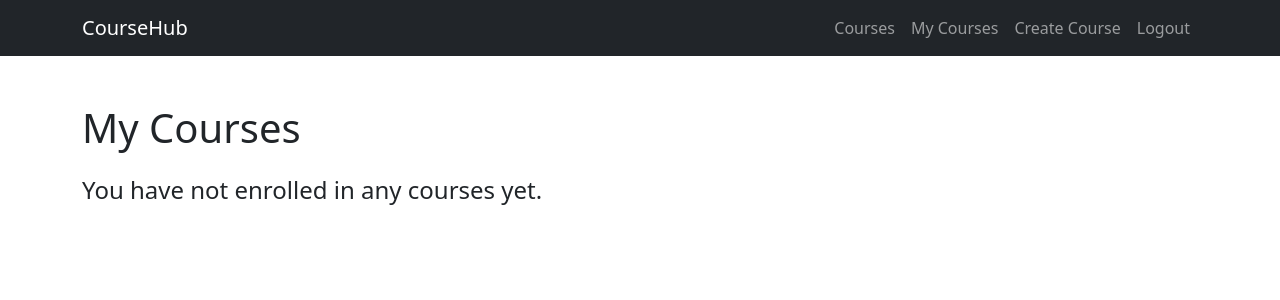
After one commit to yazdan552/CourseHub, a Django app: page /my-courses/ in a window 1280 px wide. The commit adds this page. Shown: the top 300 px of the page. Run offline with Django 4.2, Linux system fonts and the light colour scheme; the visitor is signed in with stand-in values (Sample User, id 1); data that the repository does not hold is empty.

Commit message:
Implement course enrollment feature

```diff
--- a/courses/forms.py
+++ b/courses/forms.py
@@ -10,7 +10,6 @@ class CourseForm(forms.ModelForm):
 
         exclude = [
             "instructor",
-            "students_count",
             "created_at",
         ]
 
--- a/courses/templates/courses/course_list.html
+++ b/courses/templates/courses/course_list.html
@@ -22,11 +22,15 @@
                         </h4>
 
                         <p>
-                            {{ course.instructor.name }}
+                            {{ course.instructor }}
                         </p>
 
                         <p>
                             ${{ course.price }}
+                        </p>
+
+                        <p>
+                            Students: {{ course.enrollments.count }}
                         </p>
 
                         <a
--- /dev/null
+++ b/courses/templates/courses/my_courses.html
@@ -0,0 +1,64 @@
+{% extends "base.html" %}
+
+{% block content %}
+
+<h1 class="mb-4">
+    My Courses
+</h1>
+
+<div class="row">
+
+    {% for enrollment in enrollments %}
+
+        <div class="col-md-4 mb-4">
+
+            <div class="card h-100 shadow-sm">
+
+                <div class="card-body">
+
+                    <h4>
+
+                        {{ enrollment.course.title }}
+
+                    </h4>
+
+                    <p>
+
+                        {{ enrollment.course.instructor }}
+
+                    </p>
+
+                    <p>
+
+                        ${{ enrollment.course.price }}
+
+                    </p>
+
+                    <a
+                        href="{% url 'course_detail' enrollment.course.id %}"
+                        class="btn btn-primary"
+                    >
+
+                        View Course
+
+                    </a>
+
+                </div>
+
+            </div>
+
+        </div>
+
+    {% empty %}
+
+        <h4>
+
+            You have not enrolled in any courses yet.
+
+        </h4>
+
+    {% endfor %}
+
+</div>
+
+{% endblock %}
--- a/courses/urls.py
+++ b/courses/urls.py
@@ -1,13 +1,18 @@
 from django.urls import path
 
 from . import views
-
 
 urlpatterns = [
     path(
         "",
         views.course_list,
         name="course_list",
+    ),
+
+    path(
+        "my-courses/",
+        views.my_courses,
+        name="my_courses",
     ),
 
     path(
@@ -20,6 +25,18 @@ urlpatterns = [
         "register/",
         views.register,
         name="register",
+    ),
+
+    path(
+        "<int:course_id>/enroll/",
+        views.enroll_course,
+        name="enroll_course",
+    ),
+
+    path(
+        "<int:course_id>/unenroll/",
+        views.unenroll_course,
+        name="unenroll_course",
     ),
 
     path(
--- a/courses/views.py
+++ b/courses/views.py
@@ -1,11 +1,14 @@
+from django.contrib.auth.decorators import login_required
 from django.http import HttpResponseForbidden
 from django.shortcuts import render, redirect, get_object_or_404
-from .forms import  CourseForm, RegisterForm
-from .models import Course, Instructor
+from .forms import CourseForm, RegisterForm
+from .models import Course, Instructor, Enrollment
 from django.contrib.auth import login
 from django.contrib.admin.views.decorators import staff_member_required
+from django.contrib import messages
+
+
 # Create your views here.
-
 
 
 def course_list(request):
@@ -19,24 +22,101 @@ def course_list(request):
         },
     )
 
+
+@login_required
+def my_courses(request):
+    enrollments = request.user.enrollments.select_related("course", )
+    return render(
+        request,
+        "courses/my_courses.html",
+        {
+            "enrollments": enrollments,
+        }
+    )
+
+
 def course_detail(request, course_id):
     course = get_object_or_404(
         Course,
         id=course_id,
     )
 
+    is_enrolled = False
+
+    if request.user.is_authenticated:
+        is_enrolled = Enrollment.objects.filter(
+            user=request.user,
+            course=course,
+        ).exists()
+
     return render(
         request,
         "courses/course_detail.html",
         {
             "course": course,
+            "is_enrolled": is_enrolled,
         },
+    )
+
+
+@login_required
+def enroll_course(request, course_id):
+    course = get_object_or_404(
+        Course,
+        id=course_id,
+    )
+
+    if request.method == "POST":
+        Enrollment.objects.get_or_create(
+            user=request.user,
+            course=course,
+        )
+
+        messages.success(
+            request,
+            "You enrolled in this course.",
+        )
+
+        return redirect(
+            "course_detail",
+            course.id,
+        )
+
+    return redirect(
+        "course_detail",
+        course.id,
+    )
+
+
+@login_required
+def unenroll_course(request, course_id):
+    course = get_object_or_404(
+        Course,
+        id=course_id,
+    )
+    if request.method == "POST":
+        Enrollment.objects.filter(
+            user=request.user,
+            course=course,
+        ).delete()
+
+        messages.success(
+            request,
+            "You left this course.",
+        )
+
+        return redirect(
+            "course_detail",
+            course.id,
+        )
+    return redirect(
+        "course_detail",
+        course.id,
     )
 
 
 @staff_member_required
 def create_course(request):
-
     if request.method == "POST":
 
         form = CourseForm(request.POST)
@@ -49,6 +129,11 @@ def create_course(request):
             course.instructor = request.user.instructor
 
             course.save()
+
+            messages.success(
+                request,
+                "Course created successfully.",
+            )
 
             return redirect("course_list")
 
@@ -85,6 +170,11 @@ def update_course(request, course_id):
         if form.is_valid():
             form.save()
 
+            messages.success(
+                request,
+                "Course updated successfully.",
+            )
+
             return redirect(
                 "course_detail",
                 course.id,
@@ -105,7 +195,6 @@ def update_course(request, course_id):
     )
 
 
-
 @staff_member_required
 def delete_course(request, course_id):
     course = get_object_or_404(
@@ -119,8 +208,12 @@ def delete_course(request, course_id):
         )
 
     if request.method == "POST":
+        course.delete()
 
-        course.delete()
+        messages.success(
+            request,
+            "Course deleted successfully.",
+        )
 
         return redirect("course_list")
 
@@ -133,12 +226,7 @@ def delete_course(request, course_id):
     )
 
 
-
-
-
-
 def register(request):
-
     if request.method == "POST":
 
         form = RegisterForm(request.POST)
@@ -154,6 +242,11 @@ def register(request):
 
             login(request, user)
 
+            messages.success(
+                request,
+                "Registration completed successfully.",
+            )
+
             return redirect("course_list")
 
     else:
--- a/templates/base.html
+++ b/templates/base.html
@@ -58,6 +58,23 @@
                     </a>
 
                 </li>
+
+                {% if user.is_authenticated %}
+
+                    <li class="nav-item">
+
+                        <a
+                                class="nav-link"
+                                href="{% url 'my_courses' %}"
+                        >
+
+                            My Courses
+
+                        </a>
+
+                    </li>
+
+                {% endif %}
 
                 {% if user.is_authenticated %}
 
@@ -131,6 +148,28 @@
 </nav>
 
 <div class="container mt-5">
+    {% if messages %}
+
+        {% for message in messages %}
+
+            <div
+                    class="alert alert-{{ message.tags }} alert-dismissible fade show"
+                    role="alert"
+            >
+
+                {{ message }}
+
+                <button
+                        type="button"
+                        class="btn-close"
+                        data-bs-dismiss="alert"
+                ></button>
+
+            </div>
+
+        {% endfor %}
+
+    {% endif %}
 
     {% block content %}
     {% endblock %}
```
Also changed, not shown: courses/admin.py (+20 -2 lines), courses/models.py (+37 -4 lines), courses/templates/courses/course_detail.html (+55 -2 lines), courses/templates/courses/instructor_detail.html (deleted, +0 -13 lines), courses/migrations/0006_enrollment_enrollment_unique_user_course_enrollment.py (added), courses/migrations/0007_remove_course_students_count.py (added), courses/migrations/0008_alter_instructor_bio_alter_instructor_phone.py (added).
